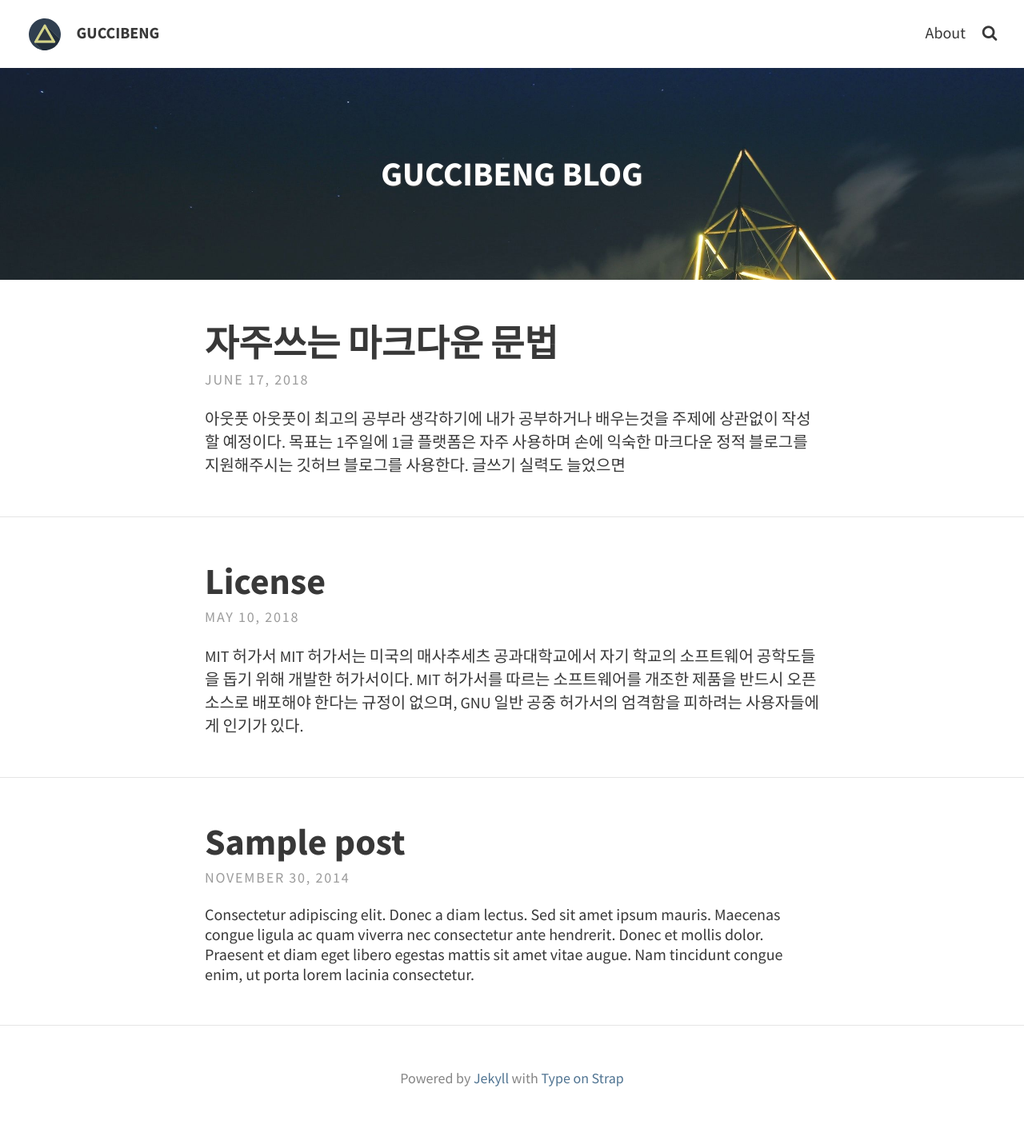
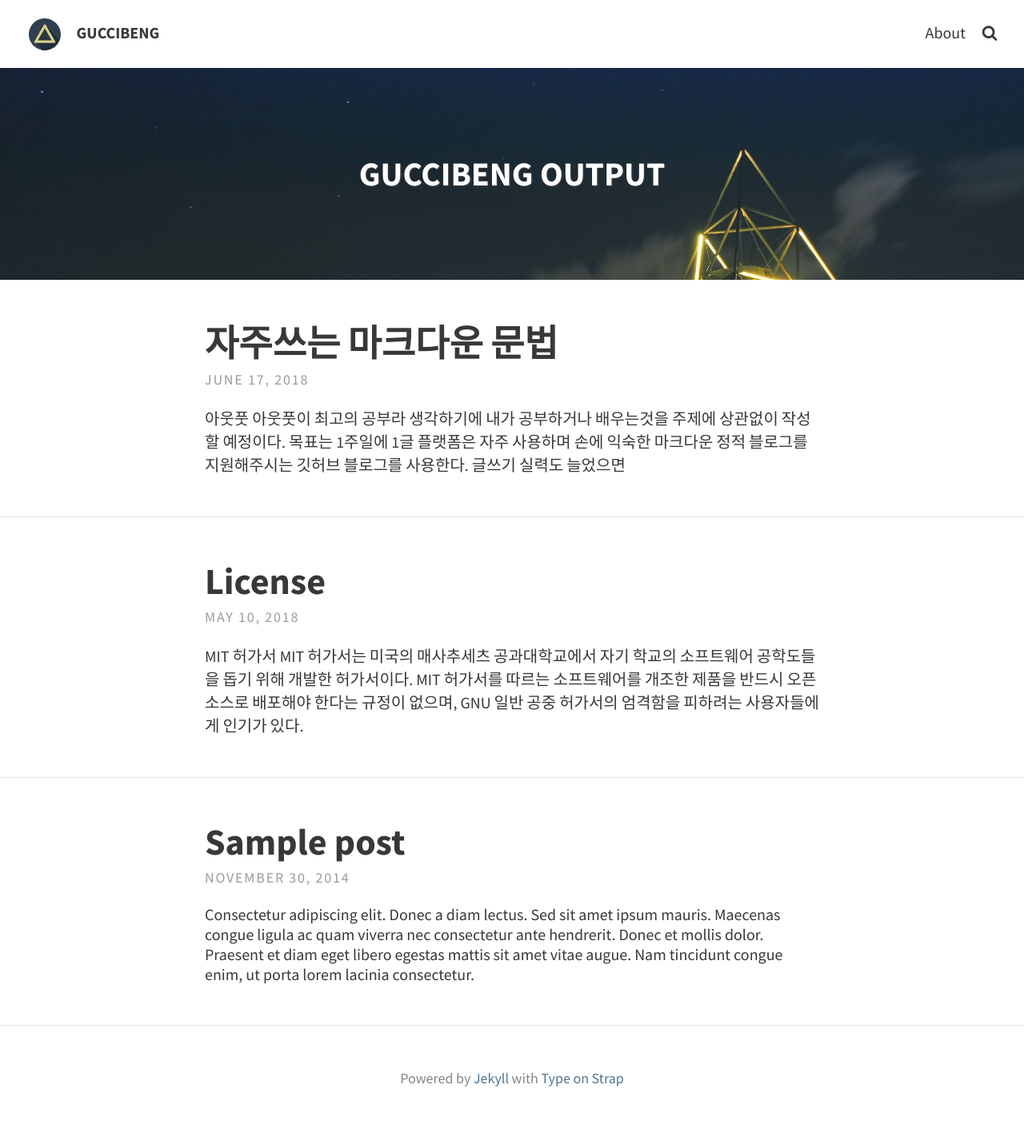
Before and after one commit to guccibeng/guccibeng.github.io, a Jekyll site: the page built from index.html, in a window 1280 px wide. Shown: the whole page at 80% size. Built offline with Jekyll 4.4.1, drawn with Linux system fonts in a browser that asks for light colours; the list of posts is cut into pages by our own code.

Commit message:
config - title change

```diff
--- a/_config.yml
+++ b/_config.yml
@@ -15,7 +15,7 @@ theme_settings:
 
   # Header and footer text
   header_text: > #two or three lines to describe your site
-     <h2>GUCCIBENG BLOG</h2>
+     <h2>GUCCIBENG OUTPUT</h2>
   header_text_feature_image: assets/img/pexels/triangular.jpeg
   footer_text: >
    Powered by <a href="https://jekyllrb.com/">Jekyll</a> with <a href="https://github.com/sylhare/Type-on-Strap">Type on Strap</a>
```
